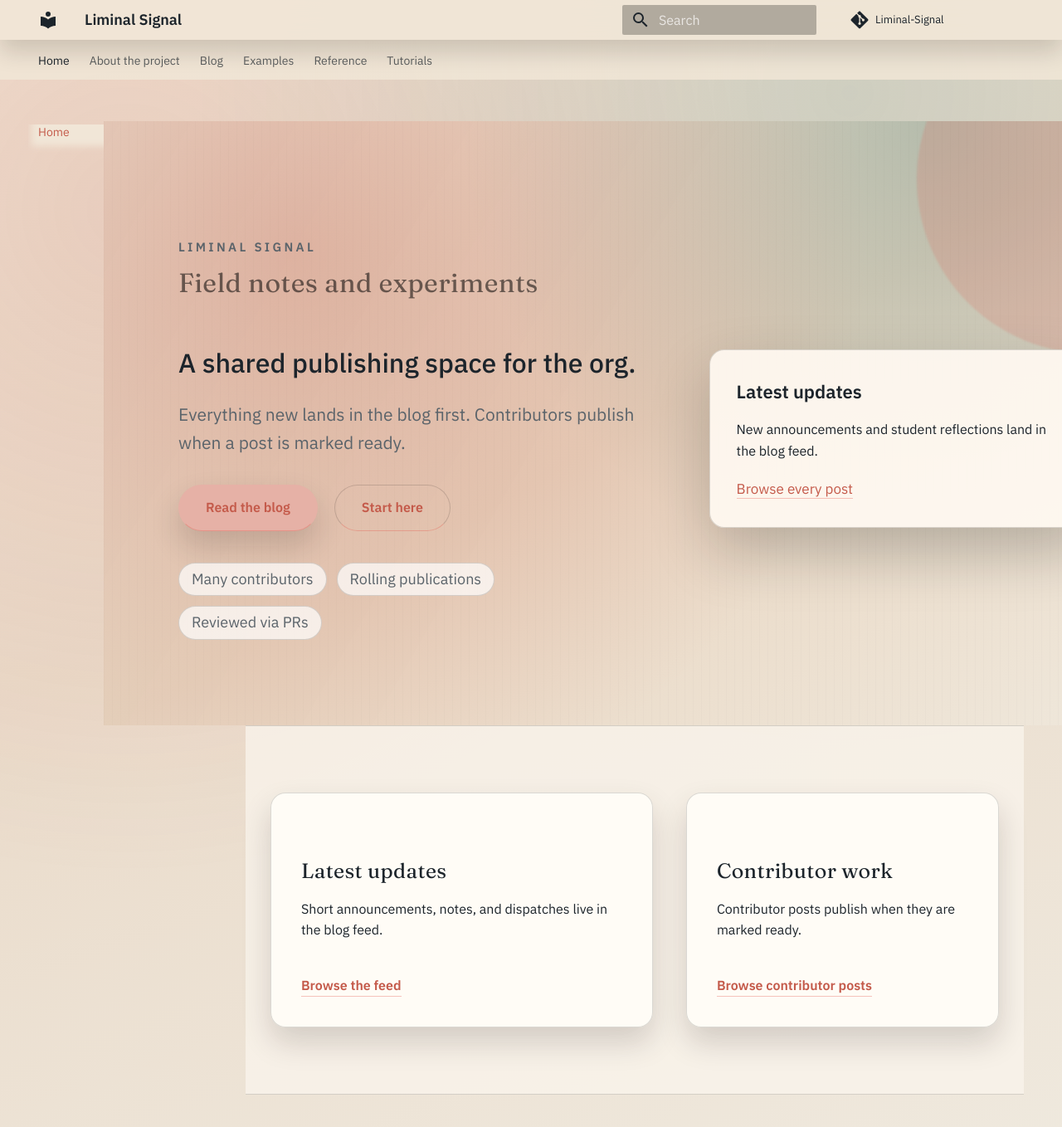
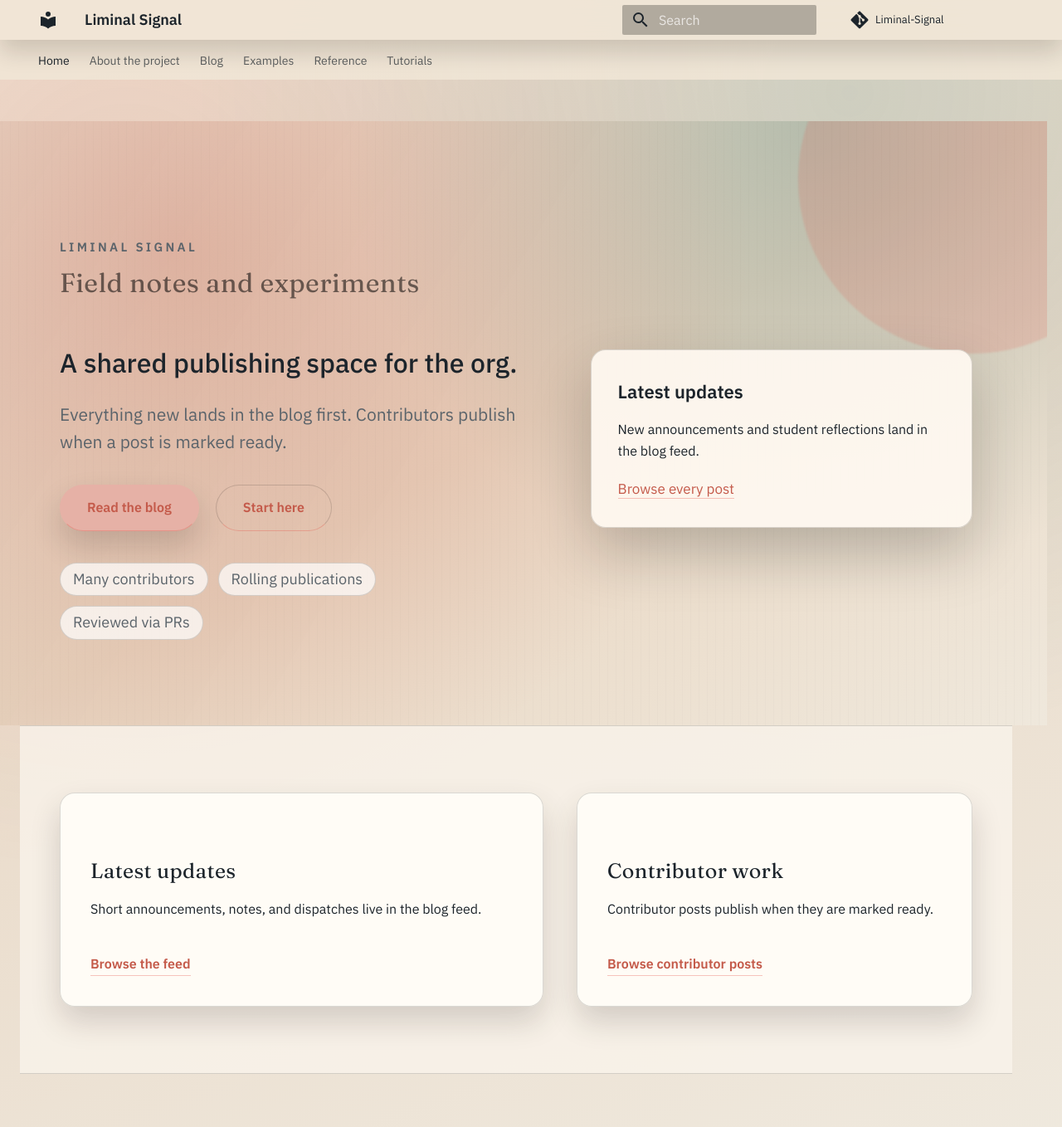
Before and after one commit to Liminal-Signal/liminal-signal.github.io, an MkDocs documentation site: the page built from docs/index.md, in a window 1280 px wide and 1400 px high. Shown: the top 1358 px of the window at 83% size. Built offline with MkDocs 1.6.1 and Material for MkDocs 9.7.7, drawn with Linux system fonts in a browser that asks for light colours.

Commit message:
Enhance parallax effect and update sidebar visibility for larger screens

```diff
--- a/docs/assets/css/extra.css
+++ b/docs/assets/css/extra.css
@@ -50,6 +50,24 @@
 .md-content,
 .md-content__inner {
   background: transparent;
+}
+
+@media screen and (min-width: 60em) {
+  .md-sidebar--primary,
+  .md-sidebar--secondary,
+  .md-sidebar--post {
+    display: none;
+  }
+
+  .md-main__inner {
+    margin-left: 0;
+    grid-template-columns: 1fr;
+  }
+
+  .md-content__inner {
+    margin: 0 auto;
+    max-width: 1200px;
+  }
 }
 
 .md-header {
@@ -136,6 +154,10 @@
   display: flex;
   flex-direction: column;
   gap: 0.5rem;
+  transform: translateY(var(--parallax-shift, 0px));
+  opacity: var(--parallax-alpha, 1);
+  transition: transform 0.35s ease, opacity 0.35s ease;
+  will-change: transform, opacity;
 }
 
 .mdx-hero__eyebrow {
@@ -153,18 +175,12 @@
   margin: 0.2rem 0 0.4rem;
   letter-spacing: 0.02em;
   line-height: 1.05;
-  transform: translateY(var(--parallax-title, 0px));
-  transition: transform 0.4s cubic-bezier(0.4, 0, 0.2, 1);
-  will-change: transform;
 }
 
 .mdx-hero__subtitle {
   font-size: clamp(1.2rem, 2.6vw, 1.6rem);
   margin: 0 0 0.5rem;
   font-weight: 500;
-  transform: translateY(var(--parallax-subtitle, 0px));
-  transition: transform 0.4s cubic-bezier(0.4, 0, 0.2, 1);
-  will-change: transform;
 }
 
 .mdx-hero__desc {
@@ -172,9 +188,6 @@
   color: var(--studio-ink-muted);
   max-width: 38rem;
   margin: 0;
-  transform: translateY(var(--parallax-desc, 0px));
-  transition: transform 0.4s cubic-bezier(0.4, 0, 0.2, 1);
-  will-change: transform;
 }
 
 .mdx-hero__actions {
--- a/docs/javascripts/parallax.js
+++ b/docs/javascripts/parallax.js
@@ -13,18 +13,18 @@
         window.requestAnimationFrame(function() {
           var hero = document.querySelector(".mdx-hero");
           if (hero) {
-            var title = hero.querySelector(".mdx-hero__title");
-            var subtitle = hero.querySelector(".mdx-hero__subtitle");
-            var desc = hero.querySelector(".mdx-hero__desc");
-            if (title) {
-              title.style.setProperty("--parallax-title", window.scrollY * 0.2 + "px");
+            var content = hero.querySelector(".mdx-hero__content");
+            if (!content || window.innerWidth < 900) {
+              ticking = false;
+              return;
             }
-            if (subtitle) {
-              subtitle.style.setProperty("--parallax-subtitle", window.scrollY * 0.3 + "px");
-            }
-            if (desc) {
-              desc.style.setProperty("--parallax-desc", window.scrollY * 0.15 + "px");
-            }
+            var maxShift = 24;
+            var heroHeight = hero.offsetHeight || 1;
+            var scroll = Math.min(window.scrollY, heroHeight);
+            var shift = Math.min(scroll * 0.12, maxShift);
+            var fade = Math.max(0.4, 1 - scroll / (heroHeight * 0.8));
+            content.style.setProperty("--parallax-shift", shift + "px");
+            content.style.setProperty("--parallax-alpha", fade.toFixed(2));
           }
           ticking = false;
         });
```
